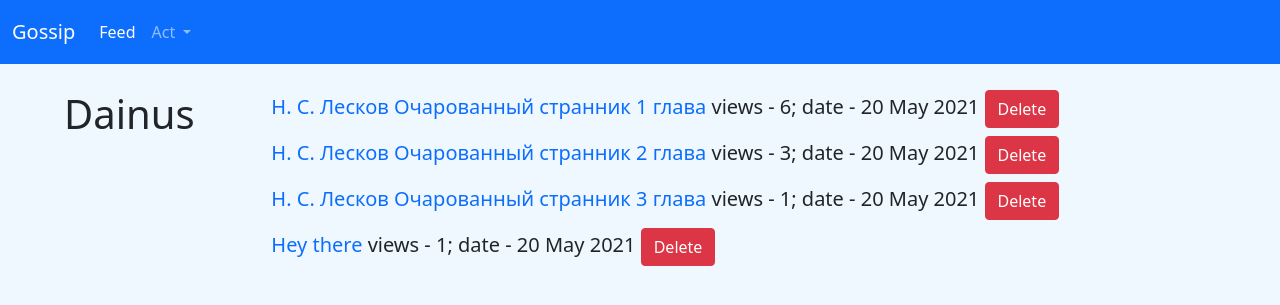
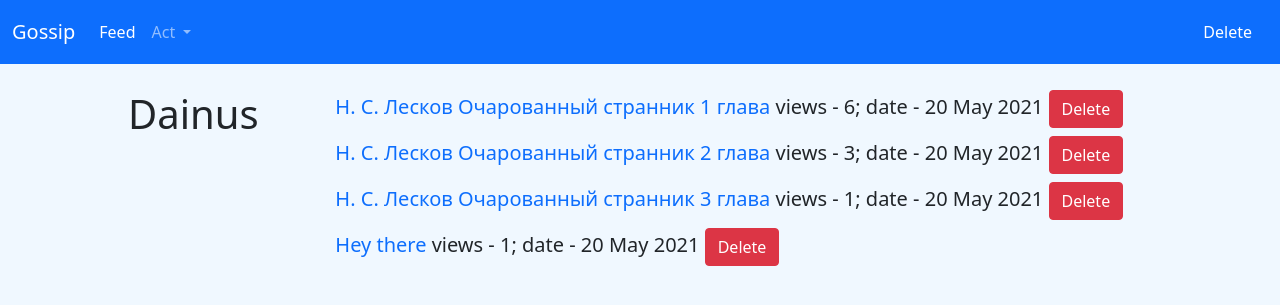
Before and after one commit to Strexas/web, a Flask app: page /user/1 in a window 1280 px wide. Shown: the top 305 px of the page. Run offline with Flask 2, Linux system fonts and the light colour scheme; a user stored in the database is signed in; data comes from the database, SQL or seed files in the repository; both versions use the stored data as it was after the commit.

Commit message:
for artem

```diff
--- a/find_news.py
+++ b/find_news.py
@@ -1,6 +1,7 @@
 from flask import request, Blueprint, render_template
 from data import db_session
 from data.new import News
+from data.user import User
 
 
 find_news_blueprint = Blueprint(
@@ -15,7 +16,7 @@ def find_news():
     ses = db_session.create_sessin()
     if request.method == 'GET':
         news = ses.query(News).all()
-        return render_template('find_news.html', title='Find news', news=news)
+        return render_template('find_news.html', title='Find news', news=news, ses=ses, User=User)
     elif request.method == 'POST':
         req = request.form['req']
         news = ses.query(News).filter(News.title.like(f'%{req}%'))
@@ -25,6 +26,6 @@ def find_news():
             if k == 1:
                 break
         if k:
-            return render_template('find_news.html', news=news, value=req)
+            return render_template('find_news.html', news=news, value=req, ses=ses, User=User)
         else:
             return render_template('find_news.html', message='nothing is found', value=req)
--- a/get_user.py
+++ b/get_user.py
@@ -20,7 +20,6 @@ def get_user(id):
     if request.method == 'POST':
         cur_user = ses.query(User).get(current_user.id)
         if str(id) in current_user.subs:
-            print(4)
             subs = current_user.subs.split(',')
             del subs[subs.index(str(id))]
             cur_user.subs = ','.join(subs)
--- a/main.py
+++ b/main.py
@@ -1,10 +1,11 @@
-from flask import render_template, redirect
+from flask import render_template, redirect, request
 from flask_login import login_required, logout_user, current_user
 
 from add_new import add_new_blueprint
 from app import app
 from data import db_session
 from data.new import News
+from data.user import User
 from find_news import find_news_blueprint
 from get_new import get_new_blueprint
 from get_user import get_user_blueprint
@@ -27,7 +28,7 @@ def main():
                            message=message)
 
 
-@app.route('/user/<int:id_user>/delete/<int:id_new>')
+@app.route('/user/<int:id_user>/delete/new/<int:id_new>')
 @login_required
 def delete_new(id_user, id_new):
     ses = db_session.create_sessin()
@@ -36,6 +37,17 @@ def delete_new(id_user, id_new):
     ses.delete(news)
     ses.commit()
     return redirect(f'/user/{id_user}')
+
+
+@app.route('/user/<int:id>/delete/user')
+def delete_user(id):
+    if id == 1:
+        id = int(request.referrer.split('/')[-1])
+    ses = db_session.create_sessin()
+    user = ses.query(User).get(id)
+    ses.delete(user)
+    ses.commit()
+    return redirect('/main')
 
 
 @app.route('/logout')
--- a/news_feed.py
+++ b/news_feed.py
@@ -18,7 +18,6 @@ news_feed_blueprint = flask.Blueprint(
 def news_feed(id):
     ses = db_session.create_sessin()
     user = ses.query(User).get(id)
-    print(user.subs)
     subs = [int(i) for i in user.subs.split(',')]
     news = ses.query(News).filter(News.user_id.in_(subs))[::-1]
     return render_template('news_feed.html', title='Feed', news=news, user=user.nickname, id=id, ses=ses, User=User)
--- a/templates/base.html
+++ b/templates/base.html
@@ -24,21 +24,27 @@
     </button>
     <div class="collapse navbar-collapse" id="navbarSupportedContent">
       <ul class="navbar-nav me-auto mb-2 mb-lg-0">
+
         <li class="nav_item">
           <a class="nav-link active" aria-current="page" href="/news_feed/{{ current_user.id }}">Feed</a>
         </li>
+
         <li class="nav-item dropdown">
+
           <a class="nav-link dropdown-toggle" href="#" id="navbarDropdown" role="button" data-bs-toggle="dropdown" aria-expanded="false">
             Act
           </a>
+
           <ul class="dropdown-menu" aria-labelledby="navbarDropdown">
             <li><a class="dropdown-item" href="/add_new">Add new</a></li>
             <li><a class="dropdown-item" href="/find_news">Find gossips</a></li>
             <li><hr class="dropdown-divider"></li>
             <li><a class="dropdown-item" href="/logout">Log out</a></li>
           </ul>
+
         </li>
       </ul>
+      <div align="right" class="nav_item"><a class="nav-link active" aria-current="page" href="/user/{{ current_user.id }}/delete/user"><font color="white">Delete</font></a></div>
     </div>
     {% else %}
     <div class="login">
--- a/templates/find_news.html
+++ b/templates/find_news.html
@@ -9,7 +9,7 @@
   </form>
   {% for new in news %}
   <div class="container">
-    <h1><a href="/new/{{ new.id }}">{{ new.title }}</a></h1>
+    <h2><a href="/new/{{ new.id }}">{{ new.title }}</a> - {{ ses.query(User).get(new.user_id).nickname }}</h2>
   </div>
   {% endfor %}
   {% if message %}
--- a/templates/get_user.html
+++ b/templates/get_user.html
@@ -12,7 +12,7 @@ margin-right: 1%;
     margin-left: 5%;
 }
 .child:first-child {
-margin-left: 5%;
+margin-left: 10%;
 }
 </style>
 
@@ -39,7 +39,7 @@ margin-left: 5%;
             <h5>
                 <a href="/new/{{ new.id }}">{{ new.title }}</a> views - {{ new.views }}; date - {{new.created_date}}
                 {% if current_user.id == id or current_user.id == 1 %}
-                <a href="/user/{{ id }}/delete/{{ new.id }}" class="btn btn-danger">Delete</a>
+                <a href="/user/{{ id }}/delete/new/{{ new.id }}" class="btn btn-danger">Delete</a>
                 {% endif %}
             </h5>
             {% endfor %}
--- a/templates/news_feed.html
+++ b/templates/news_feed.html
@@ -3,7 +3,7 @@
 
 {% block content %}
 <style>
-    .contain {margin-left: 5%;}
+    .contain {margin-left: 10%;}
 </style>
 <div class="contain">
     <h1><a href="/user/{{ id }}" class="name">{{ user }}</a></h1>
```
Also changed, not shown: db/gossip.sqlite.
